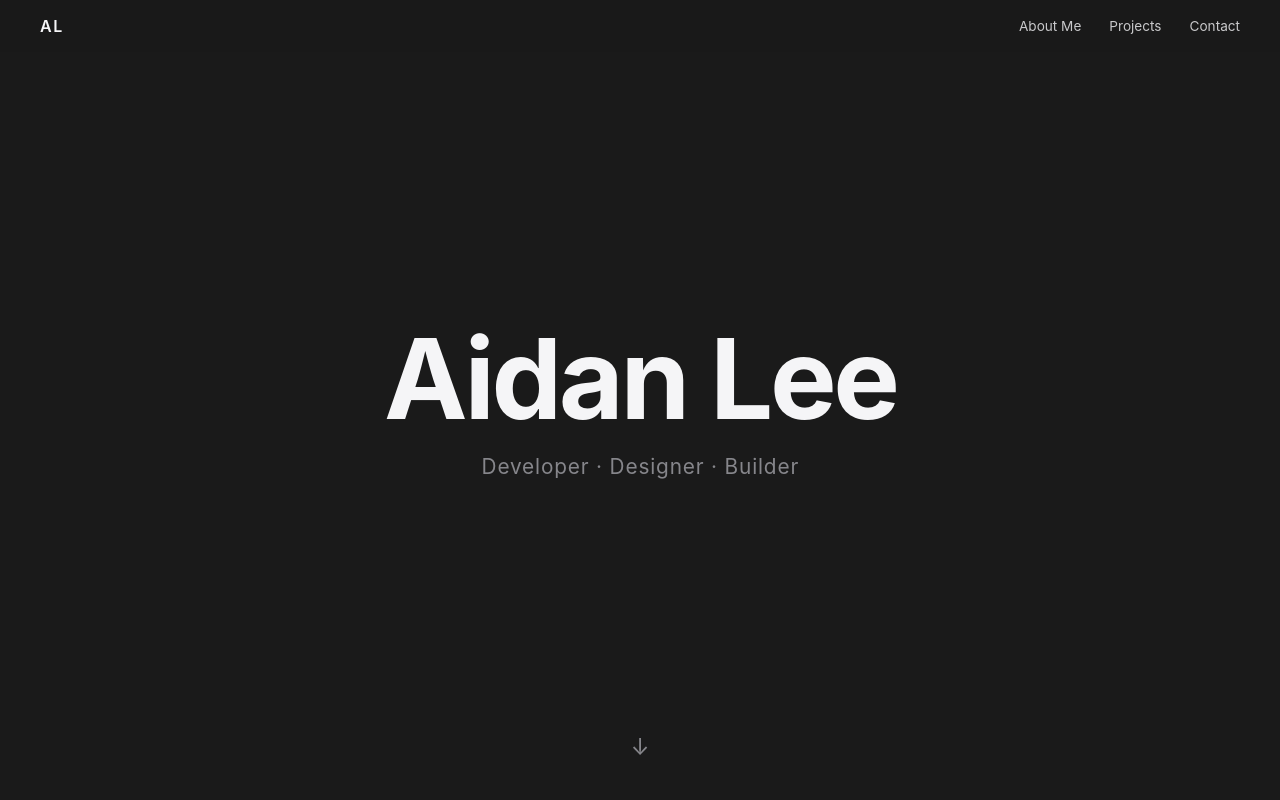
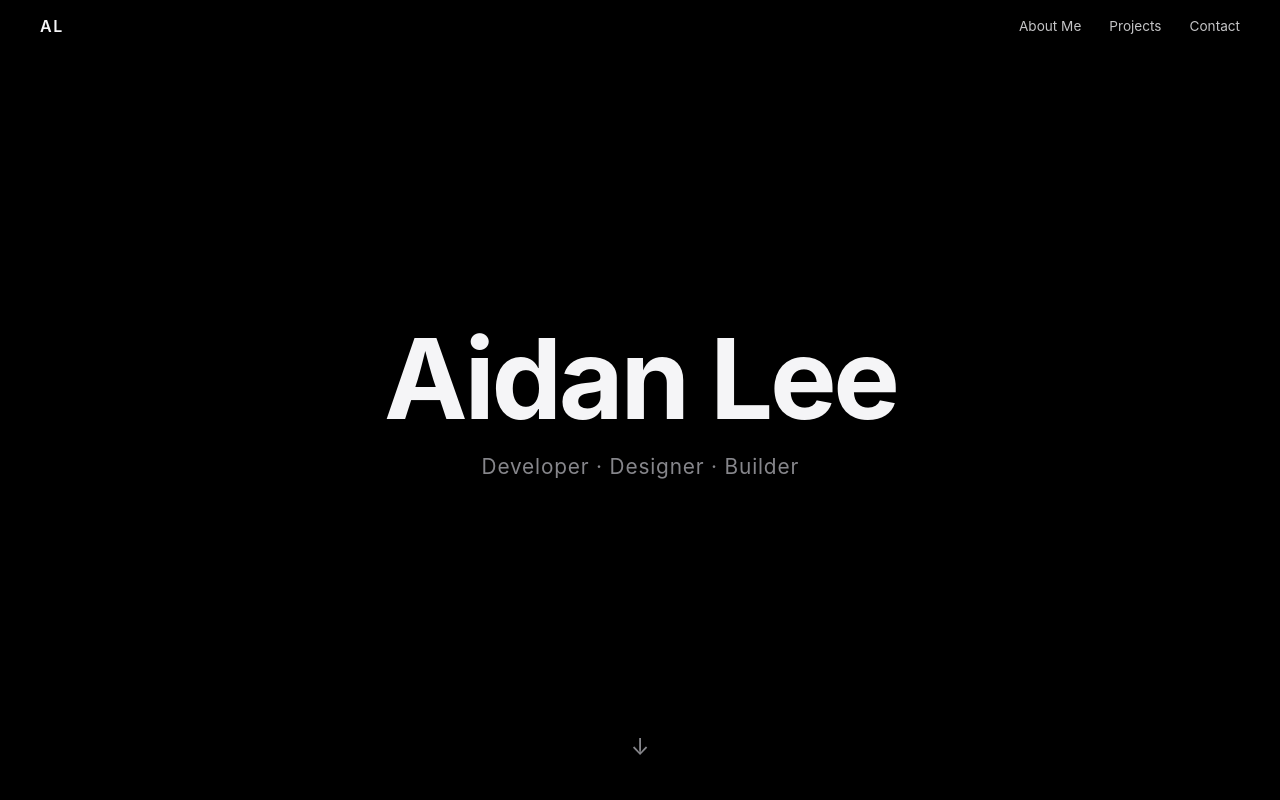
Before and after one commit to aidanlee09/website, a React (Vite) app: page / in a window 1280 px wide. Shown: the top 800 px of the page. Built offline with nearby package versions, Linux system fonts and the light colour scheme.

Commit message:
Revert "Change hero background to matte black"
This reverts commit d7b82bda8ffbb6fbc8ad492596afff85c18b37dc.

```diff
--- a/src/App.css
+++ b/src/App.css
@@ -10,7 +10,7 @@
   align-items: center;
   justify-content: space-between;
   padding: 0 40px;
-  background: rgba(26, 26, 26, 0.75);
+  background: rgba(0, 0, 0, 0.75);
   backdrop-filter: saturate(180%) blur(20px);
   -webkit-backdrop-filter: saturate(180%) blur(20px);
 }
@@ -48,7 +48,7 @@
   top: 0;
   height: 100vh;
   z-index: 0;
-  background: #1a1a1a;
+  background: #000;
   display: flex;
   flex-direction: column;
   align-items: center;
```
